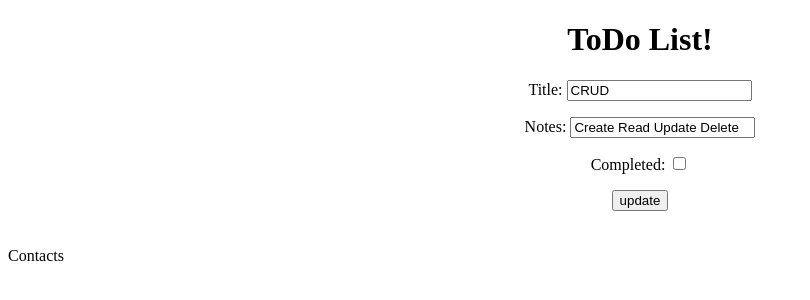
After one commit to ShaneWD/ToDo, a Django app: page /update/68/ in a window 1280 px wide. The commit adds this page. Shown: the top 300 px of the page, without its empty margins (0-810 px from the left). Run offline with Django 3.2, Linux system fonts and the light colour scheme; data comes from the database, SQL or seed files in the repository; both versions use the stored data as it was after the commit.

Commit message:
added feature to update a task

```diff
--- a/main/templates/main/home.html
+++ b/main/templates/main/home.html
@@ -12,11 +12,13 @@
     <body>
         <header>
             <h1 style ="text-align:center;" >ToDo List!</h1>
+            {% block header %}
             <form style="text-align:center"method='POST'>
                 {% csrf_token %}
                 {{form.as_p}}
                 <input type='submit' value='Save'/>
             </form>
+            {% endblock header %}
         </header>
         <main>
         <!--https://craftcms.stackexchange.com/questions/9071/whats-the-best-way-to-increment-a-number-of-a-class-or-id-->
@@ -35,6 +37,9 @@
                             </span>
                             <span class = "top-right">
                                 <p2 style="font-size: 1.4vw">{{task.created|date:"M d, Y" }}</p2>
+                            </span>
+                            <span class = "top-left">
+                                <a href = "{% url 'update_task' task.id %}" style="font-size: 1.4vw">Update</a>
                             </span>
                         </div>
                     {% else %}
--- /dev/null
+++ b/main/templates/main/update.html
@@ -0,0 +1,10 @@
+{%extends "main/home.html"%}
+{%load static%}
+{%block header%}
+<form style="text-align:center"method='POST'>
+    {% csrf_token %}
+    {{form.as_p}}
+    <input type='submit' value='update'/>
+</form>
+
+{%endblock header%}
--- a/main/urls.py
+++ b/main/urls.py
@@ -16,5 +16,6 @@ Including another URLconf
 from django.urls import path, include
 from . import views
 urlpatterns = [
-    path("", views.home, name = "home")
+    path("", views.home, name = "home"),
+    path("update/<str:pk>/", views.updateTask, name = "update_task")
 ]
--- a/main/views.py
+++ b/main/views.py
@@ -19,3 +19,16 @@ def home(request):
 
 
     return render(request, "main/home.html", context)
+
+def updateTask(request, pk):
+
+    task = Task.objects.get(id=pk)
+
+    form = TaskForm(instance=task)
+    context = {'form': form}
+    if request.method == 'POST':
+        form = TaskForm(request.POST, instance=task)
+        if form.is_valid():
+            form.save()
+            return redirect('home')
+    return render (request, "main/update.html", context)
```
Also changed, not shown: db.sqlite3.
